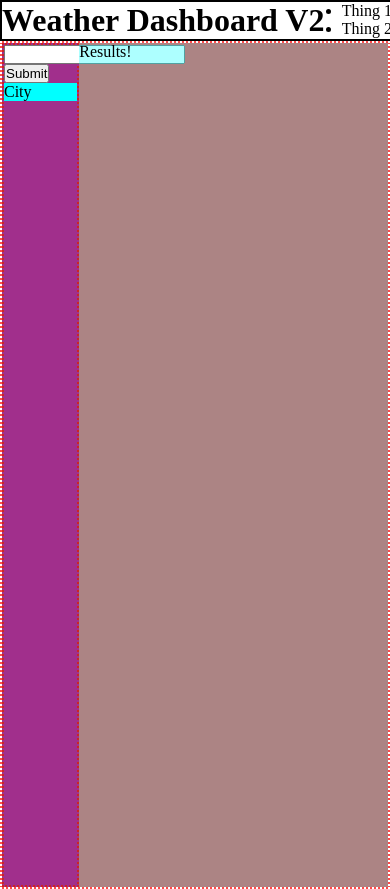
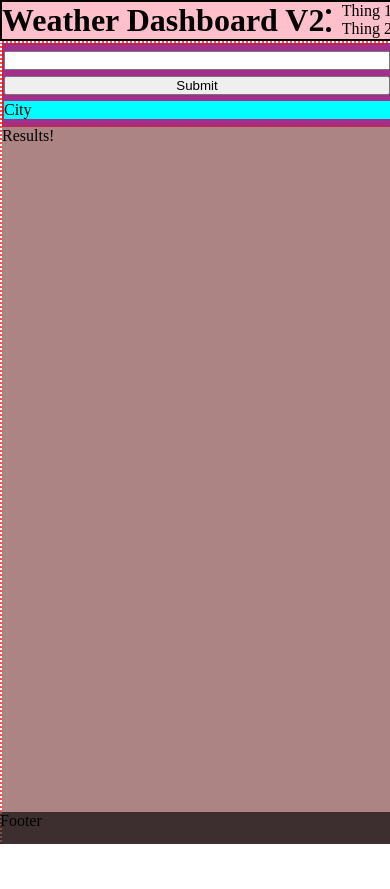
Before and after one commit to jrera1796/WeatherDashboard-V2, a website: page public/index.html in a window 390 px wide. After the commit the page ends 844 px from the top, so only its background shows below. Drawn offline with Linux system fonts and the light colour scheme.

Commit message:
mobile responsive css and pseudocode

```diff
--- a/public/css/style.css
+++ b/public/css/style.css
@@ -1,38 +1,53 @@
-*{
+* {
   margin: 0;
   padding: 0;
 }
 
-/* Header and Nav*/
-header{
+body, html{
+  overflow-x: hidden;
+  height: 100%;
+  width: 100%;
+}
+
+/* Header, Nav, Footer*/
+header {
   text-align: center;
   justify-content: space-between;
-  /* background-color: pink; */
+  background-color: pink;
   border: 2px solid black;
   display: inline-flex;
   width: 100vw;
 }
 
+footer {
+  background-color: rgba(0, 0, 0, 0.642);
+  height: 2rem;
+  width: 100vw;
+  position: sticky;
+  bottom: 0;
+  z-index: 999;
+}
+
 /* Main Container */
 
-.maincontainer{
+.maincontainer {
   background-color: rgb(253, 74, 74);
   border: 2px dotted white;
-  height: 100vh;
   justify-content: space-between;
   display: grid;
   grid-template-columns: 20% 80%;
-
+  height: 100vh;
+  width: 100vw;
 }
 
 /* Search Box */
 
-.searchcontainer{
+.searchcontainer {
   border: 2px dotted rgba(203, 37, 37);
   background-color: rgba(0, 0, 255, 0.363);
 }
 
-.history{
+.history {
   width: inherit;
   /* add something pretty here for the background */
   background-color: aqua;
@@ -40,6 +55,33 @@ header{
 
 /* Displayed results */
 
-.dispresults{
+.dispresults {
   background-color: rgba(0, 255, 255, 0.322);
 }
+
+/* Media Queries */
+/* @media only screen and (max-width: 1220px) {} */
+/* @media only screen and (max-width: 778px){} */
+
+@media only screen and (max-width: 480px) {
+  .maincontainer {
+    display: grid;
+    grid-template-columns: 100%;
+    grid-template-rows: 10% 90%;
+  }
+
+  .searchcontainer {
+    display: flex;
+    flex-direction: column;
+    justify-content: space-evenly;
+  }
+
+  footer {
+    background-color: rgba(0, 0, 0, 0.642);
+    height: 2rem;
+    width: 100vw;
+    position: sticky;
+    bottom: 0;
+    z-index: 999;
+  }
+}
--- a/public/index.html
+++ b/public/index.html
@@ -5,7 +5,9 @@
   <meta charset="UTF-8">
   <meta http-equiv="X-UA-Compatible" content="IE=edge">
   <meta name="viewport" content="width=device-width, initial-scale=1.0">
-  <link rel="stylesheet" href="./css/style.css"></link>
+  <link rel="stylesheet" href="./css/style.css">
+  <!-- -->
+  <script src="./js/forecast.js"></script>
   <title>Weather Dashboard V2</title>
 </head>
 
@@ -23,9 +25,9 @@
     <div class="searchcontainer">
       <input type="text" id="searchedcity" class="searchfield">
       <button class="searchbutton">Submit</button>
-      <!-- Previously Searched Items -->
-      <!---->
+      <!-- Previously Searched Cities/Hide Search on Mobile-->
       <ul class="history">
+        <!-- Scrollable -->
         <li>City</li>
       </ul>
     </div>
@@ -35,7 +37,7 @@
     </div>
 
   </section>
-
+  <footer>Footer</footer>
 </body>
 
 </html>
```
Also changed, not shown: public/js/forecast.js (added), public/js/script.js (added).
